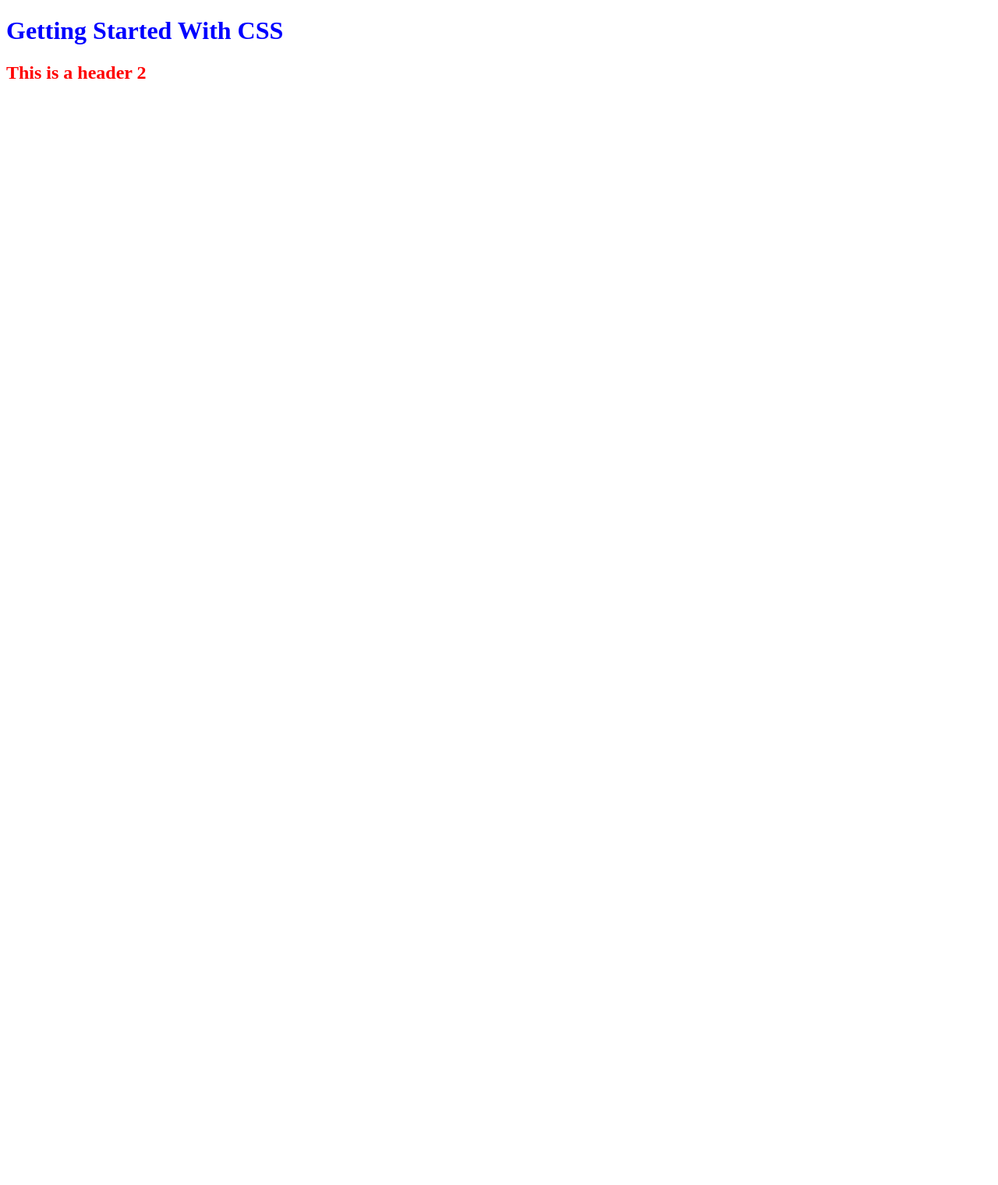
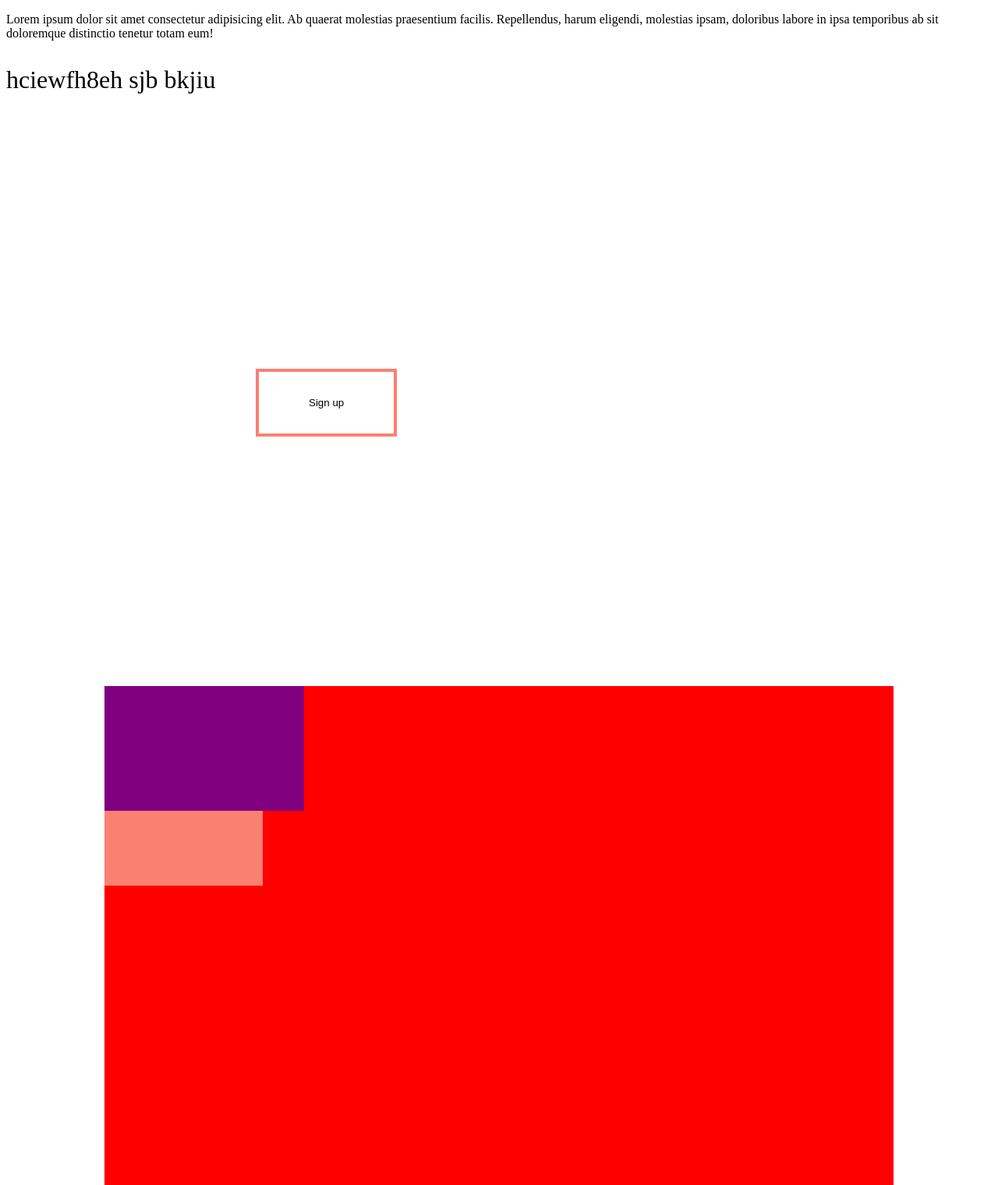
Before and after one commit to joseliner/practicehmtl-css, a plain HTML site: page index.html in a window 1280 px wide. Shown: the whole page at 78% size. Before the commit the page ends 800 px from the top, so only its background shows below. Drawn offline with Linux system fonts and the light colour scheme.

Commit message:
finished project

```diff
--- a/index.html
+++ b/index.html
@@ -11,7 +11,19 @@
     <link rel="stylesheet" type="text/css" href="style.css">
   </head>
   <body>
-    <h1>Getting Started With CSS</h1>
-    <h2 class="Header2">This is a header 2</h2>
-  </body>
+    <section class="text-section">
+    <p>Lorem ipsum dolor sit amet consectetur adipisicing elit. Ab quaerat molestias praesentium facilis. Repellendus, harum eligendi, molestias ipsam, doloribus labore in ipsa temporibus ab sit doloremque distinctio tenetur totam eum!</p>
+    <div>
+      <p>hciewfh8eh sjb bkjiu</p>
+    </div>
+    </section>
+    <button>Sign up</button>
+
+    <!-- Position -->
+    <div class="container">
+      <div class="box1"></div>
+      <div class="box2"></div>
+      <div class="box3"></div>
+    </div>
+</body>
 </html>
--- a/style.css
+++ b/style.css
@@ -1,8 +1,47 @@
-
-h1 {
-color: blue;
+ .text-section {
+    font-size: 1rem;
 }
 
-.Header2 {
-    color: red;
+.text-section div {
+    font-size: 2rem;
 }
+
+button {
+    padding: 2rem 4rem;
+    margin: 20rem;
+    background: none;
+    border: 0.3rem solid salmon;
+    cursor: pointer;
+
+}
+
+html,
+body {
+    height:100%;
+}
+
+
+.container {
+   background:red;
+   width: 80%;
+   height: 80%;
+   margin: auto;
+}
+
+.box1,
+.box2,
+.box3 {
+    width: 20%;
+    height: 20%;
+    background: purple;
+}
+.box2{
+    background: yellow;
+}
+.box3{
+    background: salmon;
+}
+
+.box1{
+    position: absolute;
+}
```
Also changed, not shown: img/._gray-bridge-and-trees-814499.jpg (added).
